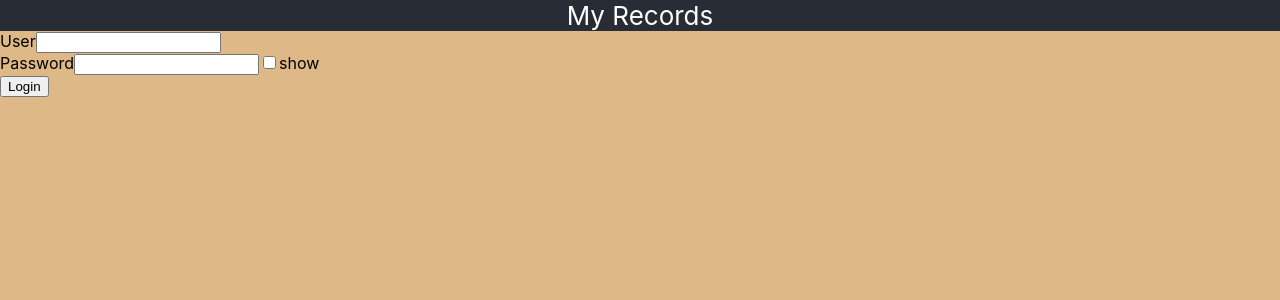
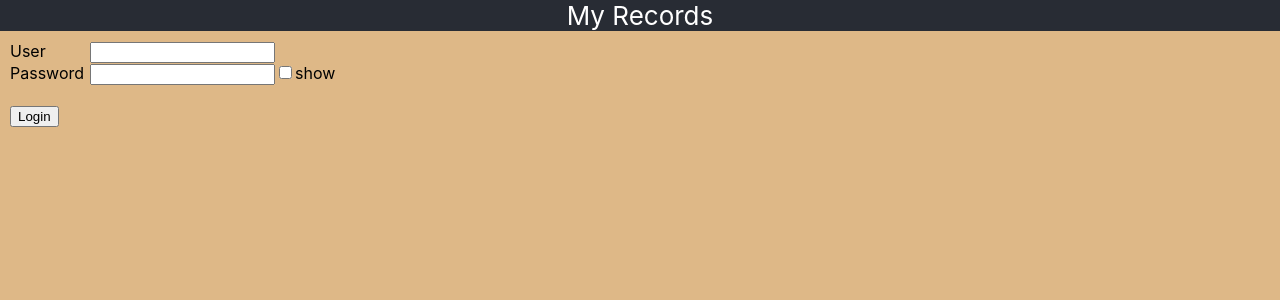
Before and after one commit to SPK80/my-records, a React (Create React App) app: page / in a window 1280 px wide. Shown: the top 300 px of the page. Built offline with nearby package versions, Linux system fonts and the light colour scheme.

Commit message:
feat: add Login styles refactor: Login

```diff
--- /dev/null
+++ b/src/components/Login/Login.css
@@ -0,0 +1,12 @@
+.Login_Holder {
+  padding: 10px;
+}
+
+.Login_Label {
+	display: inline-block;
+  width: 80px;
+}
+
+.Login_Submit {
+	padding-top: 20px;
+}
--- a/src/components/Login/Login.jsx
+++ b/src/components/Login/Login.jsx
@@ -1,5 +1,6 @@
 import { useState } from 'react';
 import Button from '../records/Button.jsx';
+import './Login.css';
 
 export default function Login({ onLoged }) {
 
@@ -14,37 +15,31 @@ export default function Login({ onLoged }) {
 	const [showPassword, setShowPassword] = useState(false);
 
 	return (
+		<div className='Login_Holder'>
 			<form onSubmit={onSubmit}>
 				<div>
-				<label>
-					<span>User</span>
+					<span className='Login_Label'>User</span>
 					<input
 						type="text"
 						value={userName}
 						onChange={event => setUserName(event.target.value)}
 					/>
-				</label>
 				</div>
-
 				<div>
-				<label>
-					<span>Password</span>
+					<span className='Login_Label'>Password</span>
 					<input
 						type={showPassword ? "text" : "password"}
 						value={userPassword}
 						onChange={event => setUserPassword(event.target.value)}
 					/>
-				</label>
-				<label>
 					<input
 						type="checkbox"
 						checked={showPassword}
 						onChange={(event) => setShowPassword(event.target.checked)}
 					/>
 					<span>show</span>
-				</label>
 				</div>
-			<div>
+				<div className='Login_Submit'>
 					<Button
 						caption='Login'
 						type="submit"
@@ -52,5 +47,6 @@ export default function Login({ onLoged }) {
 					/>
 				</div>
 			</form>
+		</div>
 	);
 }
```
Lines whose indentation alone changed are shown as unchanged.
